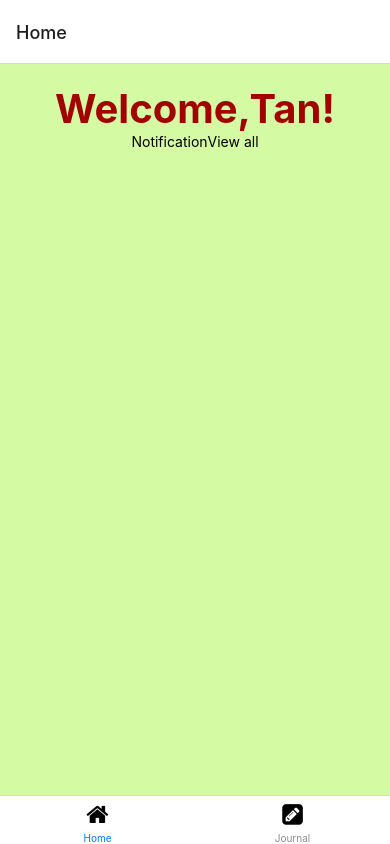
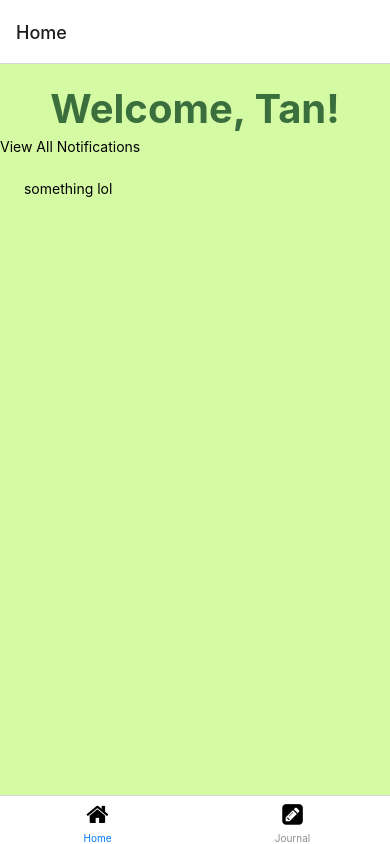
Before and after one commit to Doggoyoyoyo/cat1grp13, a React Native app: screen /Home in a window 390 px wide. Built offline with nearby package versions, Linux system fonts and the light colour scheme.

Commit message:
Fix journal, home UI

```diff
--- a/App.js
+++ b/App.js
@@ -39,13 +39,11 @@ const Tabs = () => {
 
 export default function App() {
   return (
-    // <View style={styles.container}>
-    //   <Text>Open up App.js to start working on your app!</Text>
-    //   <StatusBar style="auto" />
-    // </View>
-    <NavigationContainer>
-      <Tabs/>
-    </NavigationContainer>
+    <><View style={styles.container}>
+      <StatusBar style="auto" />
+    </View><NavigationContainer>
+        <Tabs />
+      </NavigationContainer></>
 
   );
 }
@@ -54,8 +52,8 @@ export default function App() {
 
 const styles = StyleSheet.create({
   container: {
-    flex: 1,
-    backgroundColor: '#fff',
+
+    backgroundColor: "#D4FAA4",
     alignItems: 'center',
     justifyContent: 'center',
   },
--- a/Components/Home_main.js
+++ b/Components/Home_main.js
@@ -8,18 +8,20 @@ export default function Home_main() {
   return (
     <View style={styles.main}>
       <View style={styles.welcomeTextContainer}>
-        <Text style={styles.welcomeText}>Welcome,{name}!</Text>
+        <Text style={styles.welcomeText}>Welcome, {name}!</Text>
       </View>
-      <View style={styles.headerContainer}>
-        <View>
-          <Text>Notification</Text>
-        </View>
+      <View style={styles.notif}>
+
         <View>
           <TouchableOpacity>
-            <Text>View all</Text>
+            <Text>View All Notifications</Text>
           </TouchableOpacity>
         </View>
+
       </View>
+      <View style={styles.entries}>
+          <Text> something lol </Text>
+        </View>
     </View>
   );
 }
@@ -36,21 +38,33 @@ function NotificationCard(props) {
 const styles = StyleSheet.create({
   main: {
     flex: 1,
-    backgroundColor: "#D4FAA4",
-    alignItems: "center",
-    //justifyContent: "center",
+    backgroundColor: "#D4FAA4"
   },
   welcomeText: {
     fontSize: 40,
     fontWeight: "bold",
-    color: "#A10303",
+    color: "#3A6F3D",
+    textAlign: "center",
   },
   welcomeTextContainer: {
     marginTop: 20,
   },
-  headerContainer: {
-    flexDirection: "row",
-    justifyContent: "space-between",
-    //alignContent: "space-between",
+  notif: {
+    marginTop: 5,
+    paddingRight: 10,
+    textAlign: "right",
+    fontSize: 15,
+    fontWeight: "bold",
+    color: "#2A582C",
   },
+
+  entries: {
+    marginTop: 5,
+    padding: 20,
+
+    fontSize: 15,
+
+    color: "#2A582C",
+  },
+
 });
--- a/Components/Journal_main.js
+++ b/Components/Journal_main.js
@@ -66,7 +66,7 @@ function Expression(props) {
         <Entypo
           name={props.feeling}
           size={props.emojisize}
-          color={props.chosenemoji == props.id ? "blue" : "black"}
+          color={props.chosenemoji == props.id ? "yellow" : "black"}
         />
       </TouchableOpacity>
     </View>
@@ -82,9 +82,9 @@ const styles = StyleSheet.create({
   },
   emoji_container: {
     flexDirection: "row",
-    justifyContent: "space-around",
+    justifyContent: "center",
     backgroundColor: "#D9D9D9",
-    width: "80%",
+
     borderRadius: 5,
     marginTop: 20,
     marginBottom: 20,
--- a/app.json
+++ b/app.json
@@ -1,4 +1,5 @@
 {
+
   "expo": {
     "name": "cat1grp13",
     "slug": "cat1grp13",
@@ -9,7 +10,7 @@
     "splash": {
       "image": "./assets/splash.png",
       "resizeMode": "contain",
-      "backgroundColor": "#ffffff"
+      "backgroundColor": "#000000"
     },
     "updates": {
       "fallbackToCacheTimeout": 0
@@ -23,11 +24,17 @@
     "android": {
       "adaptiveIcon": {
         "foregroundImage": "./assets/adaptive-icon.png",
-        "backgroundColor": "#FFFFFF"
+        "backgroundColor": "#000000"
       }
     },
     "web": {
       "favicon": "./assets/favicon.png"
+
+      },
+      "packagerOpts": {
+        "sourceExts": [ "js", "json", "ts", "tsx", "jsx", "vue"],
+        "config": "metro.config.js"
+      }
+
     }
   }
-}
```
